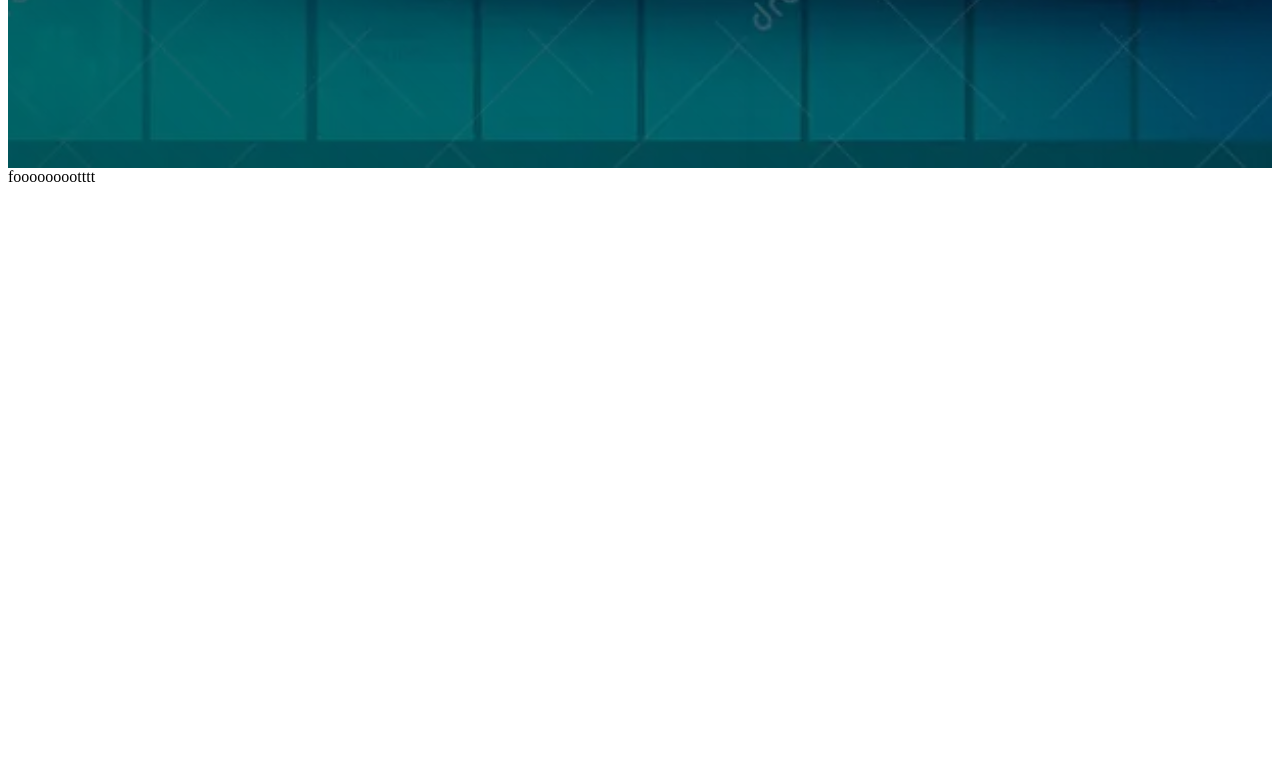
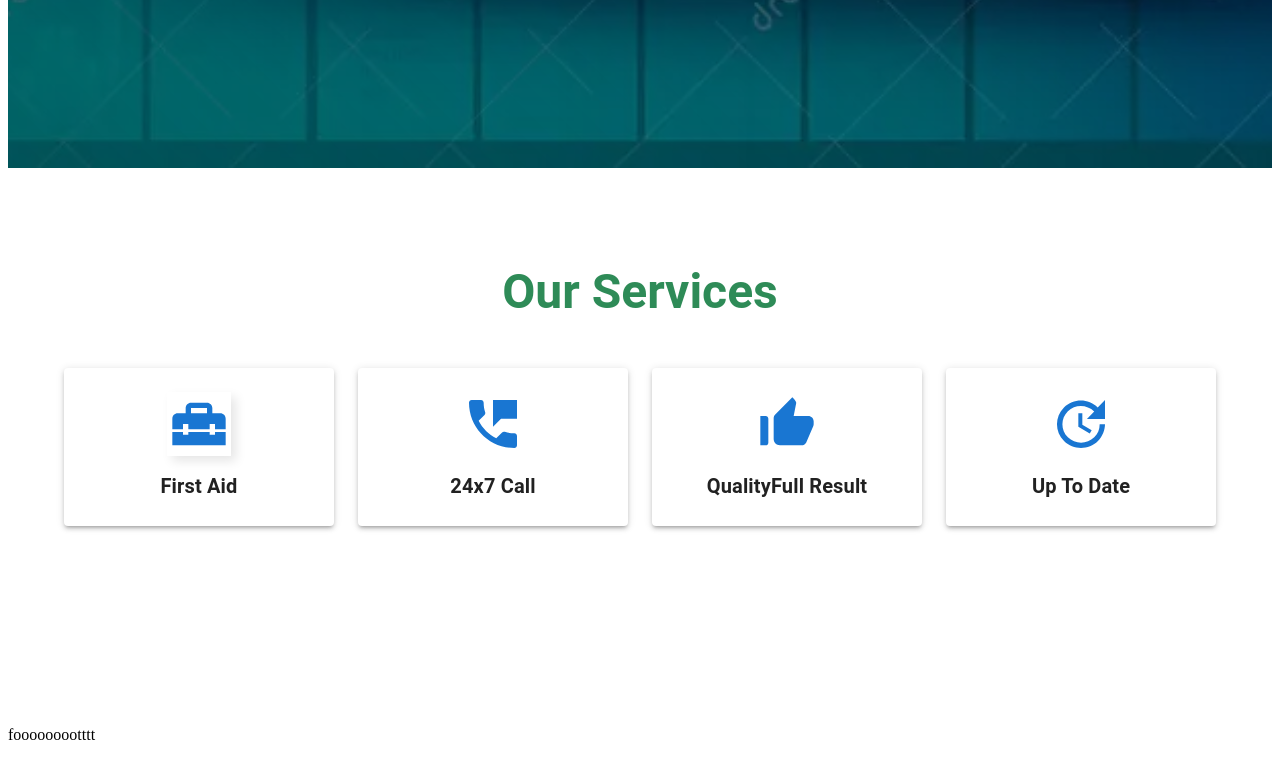
Before and after one commit to siamislam07/Diagnostic-Center-Client, a React (Vite) app: page / in a window 1280 px wide. Shown: the part 788-1566 px from the top of the page. Built offline with nearby package versions, Linux system fonts and the light colour scheme.

Commit message:
our service section added

```diff
--- a/index.html
+++ b/index.html
@@ -2,7 +2,7 @@
 <html lang="en">
   <head>
     <meta charset="UTF-8" />
-    <link rel="icon" type="image/svg+xml" href="/vite.svg" />
+    <link rel="icon" type="image/svg+xml" href="/image/fav.png" />
     <meta name="viewport" content="width=device-width, initial-scale=1.0" />
     <title>InnovateHealth Hub</title>
   </head>
--- a/src/pages/Home/Home/Home.jsx
+++ b/src/pages/Home/Home/Home.jsx
@@ -1,11 +1,12 @@
 import Banner from "../Banner/Banner";
+import Services from "../Services/Services";
 
 
 const Home = () => {
     return (
         <div>
             <Banner />
-
+            <Services />
 
         </div>
     );
--- /dev/null
+++ b/src/pages/Home/Services/Services.jsx
@@ -0,0 +1,75 @@
+import { Container, Grid, Paper, Typography } from "@mui/material";
+import Title from "../../Shared/Title/Title";
+import { HomeRepairService } from "@mui/icons-material";
+import PermPhoneMsgIcon from '@mui/icons-material/PermPhoneMsg';
+import ThumbUpAltIcon from '@mui/icons-material/ThumbUpAlt';
+import UpdateIcon from '@mui/icons-material/Update';
+
+const Services = () => {
+    return (
+        <Grid sx={{ my: 12 }}>
+            <Title title={"Our Services"} />
+            <Container maxWidth="lg">
+                <Grid container spacing={3} justifyContent={'center'} alignItems={'center'}>
+                    <Grid item xs={12} md={6} lg={3} textAlign={'center'} sx={{ transition: 'transform 0.4s' }}
+                        onMouseEnter={(e) => {
+                            e.currentTarget.style.transform = 'scale(1.05)'
+                            e.currentTarget.style.boxShadow = '28px 28px 50px 0 rgba(13, 39, 80, 0.16)';
+                        }}
+
+                        onMouseLeave={(e) => {
+                            e.currentTarget.style.transform = 'scale(1.0)'
+                            e.currentTarget.style.boxShadow = '-23px -23px 45px 0 rgba(255, 255, 255, 1)';
+                        }}
+
+                    >
+                        <Paper sx={{p:3,}} elevation={3}>
+
+                            <HomeRepairService color="primary" sx={{ fontSize: '4rem',  boxShadow: '5px 5px 10px rgba(0, 0, 0, 0.1)', }} />
+                            <Typography variant="h6" sx={{ marginTop: '10px', fontWeight: 600 }}>First Aid</Typography>
+                        </Paper>
+                    </Grid>
+
+                    <Grid item xs={12} md={6} lg={3} textAlign={'center'} sx={{ transition: 'transform 0.4s' }}
+                        onMouseEnter={(e) => {
+                            e.currentTarget.style.transform = 'scale(1.05)'
+                            e.currentTarget.style.boxShadow = '28px 28px 50px 0 rgba(13, 39, 80, 0.16)';
+                        }}
+                        onMouseLeave={(e) => {
+                            e.currentTarget.style.transform = 'scale(1.0)'
+                            e.currentTarget.style.boxShadow = '-23px -23px 45px 0 rgba(255, 255, 255, 1)';
+                        }}
+                    >
+                        <Paper sx={{p:3, }} elevation={3}>
+
+                            <PermPhoneMsgIcon color="primary" sx={{ fontSize: '4rem' }} />
+                            <Typography variant="h6" sx={{ marginTop: '10px', fontWeight: 600 }}>24x7 Call</Typography>
+                        </Paper>
+                    </Grid>
+
+                    <Grid item xs={12} md={6} lg={3} textAlign={'center'} sx={{   transition: 'transform 0.4s' }}
+                        onMouseEnter={(e) => e.currentTarget.style.transform = 'scale(1.05)'}
+                        onMouseLeave={(e) => e.currentTarget.style.transform = 'scale(1.0)'}
+                    >
+                        <Paper sx={{p:3, }} elevation={3}>
+                            <ThumbUpAltIcon color="primary" sx={{ fontSize: '4rem' }} />
+                            <Typography variant="h6" sx={{ marginTop: '10px', fontWeight: 600 }}>QualityFull Result</Typography>
+                        </Paper>
+                    </Grid>
+
+                    <Grid item xs={12} md={6} lg={3} textAlign={'center'} sx={{  transition: 'transform 0.4s' }}
+                        onMouseEnter={(e) => e.currentTarget.style.transform = 'scale(1.05)'}
+                        onMouseLeave={(e) => e.currentTarget.style.transform = 'scale(1.0)'}
+                    >
+                        <Paper sx={{p:3, }} elevation={3}>
+                            <UpdateIcon color="primary" sx={{ fontSize: '4rem' }} />
+                            <Typography variant="h6" sx={{ marginTop: '10px', fontWeight: 600 }}>Up To Date</Typography>
+                        </Paper>
+                    </Grid>
+                </Grid>
+            </Container>
+        </Grid>
+    );
+};
+
+export default Services;
--- a/src/pages/Shared/Footer/Footer.jsx
+++ b/src/pages/Shared/Footer/Footer.jsx
@@ -2,7 +2,7 @@
 
 const Footer = () => {
     return (
-        <div style={{height:'100vh'}}>
+        <div style={{height:'50vh', marginTop:'200px'}} >
             fooooooootttt
         </div>
     );
--- /dev/null
+++ b/src/pages/Shared/Title/Title.jsx
@@ -0,0 +1,11 @@
+import { Typography } from "@mui/material";
+
+const Title = ({title}) => {
+    return (
+        <Typography variant="h3" align="center" color="seagreen" sx={{my:6, fontWeight:600}} >
+            {title}
+        </Typography>
+    );
+};
+
+export default Title;
```
Also changed, not shown: public/image/fav.png (added).
